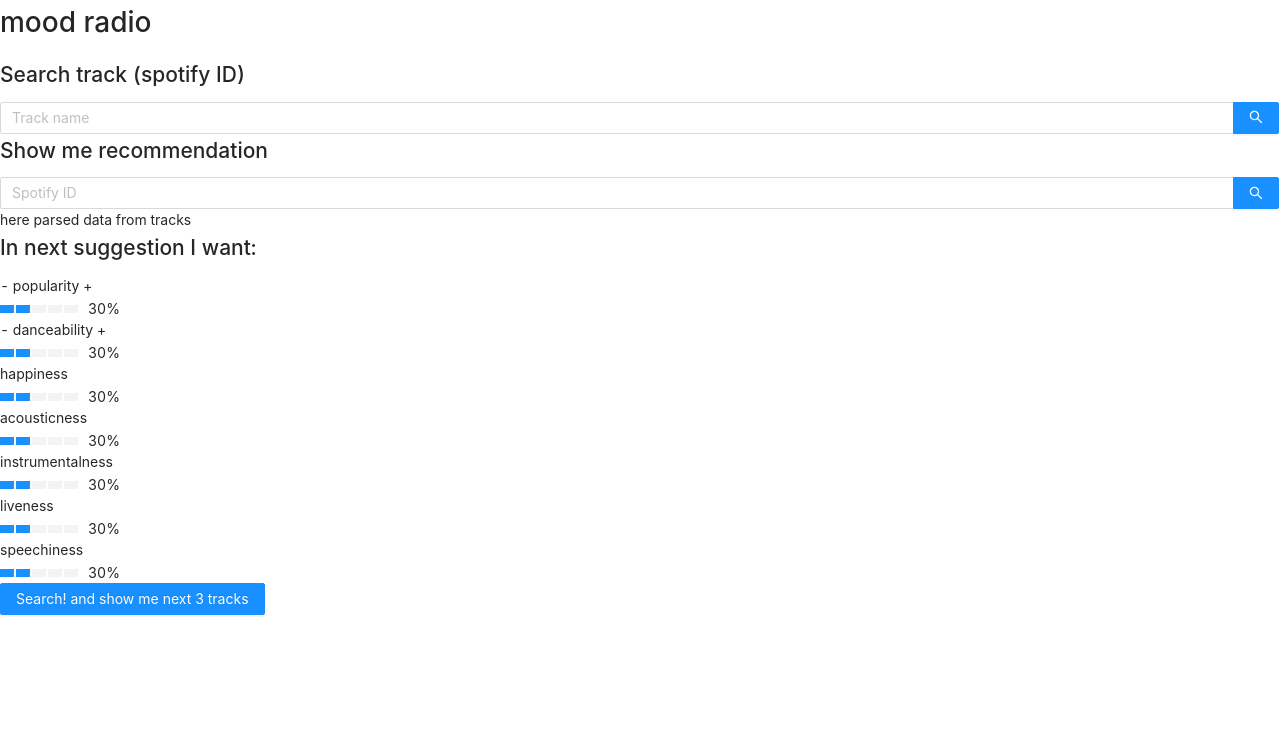
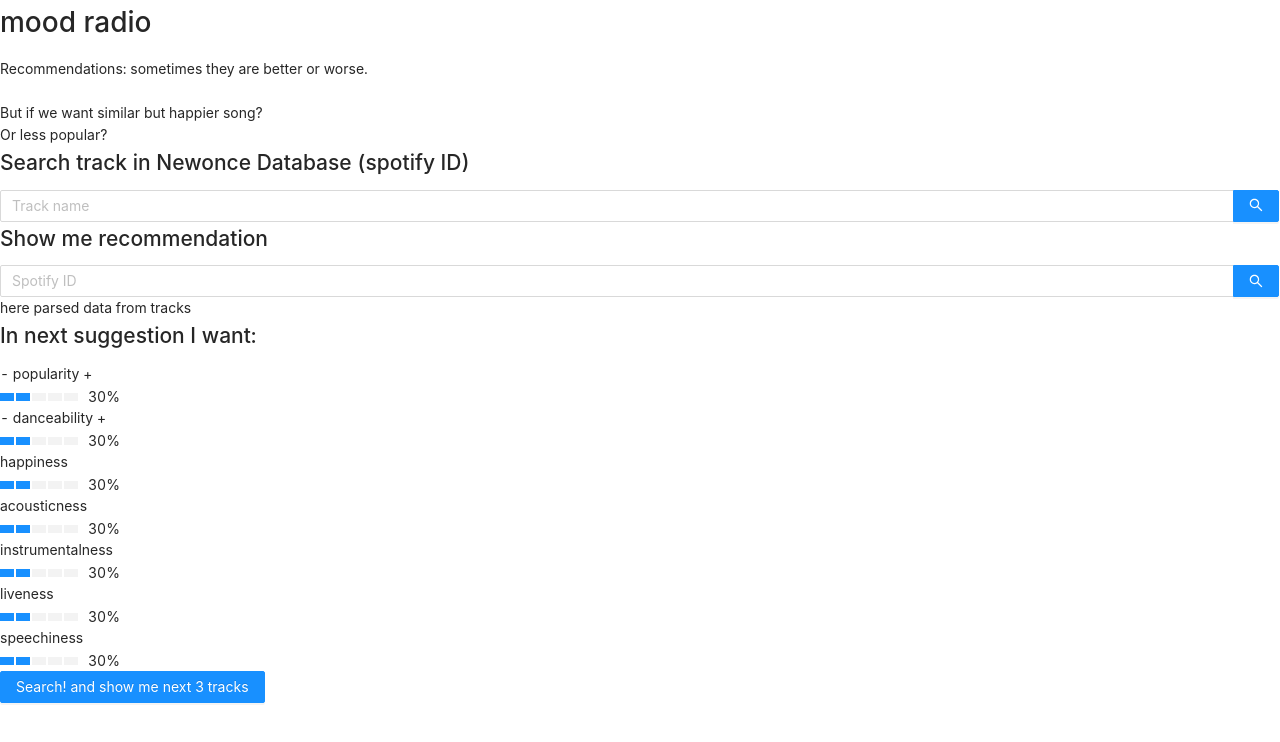
Before and after one commit to amber-zeus/radio, a Next.js app in the folder radio-mood/: page / in a window 1280 px wide. Shown: the top 742 px of the page. Built offline with nearby package versions, Linux system fonts and the light colour scheme.

Commit message:
[feat] styling

```diff
--- a/radio-mood/components/Example.js
+++ b/radio-mood/components/Example.js
@@ -4,11 +4,9 @@ export const Example = () => {
   const {Search} = Input;
   const onSearch = value => console.log(value);
   return (
-    <div className="p-6">
-      <h1 className="text-3xl">mood radio</h1>
-
+    <div className="">
       <div className="py-4">
-        <h2>Search track (spotify ID)</h2>
+        <h2>Search track in Newonce Database (spotify ID)</h2>
         <Search placeholder="Track name" onSearch={onSearch} enterButton/>
       </div>
       <div className="py-4">
--- /dev/null
+++ b/radio-mood/components/Info.js
@@ -0,0 +1,12 @@
+export const Info = () => {
+  return (
+    <div className="italic">
+      <span className="font-extrabold">Recommendations:</span> sometimes they are better or worse.
+      <br/>
+      <br/>
+      But if we want <span className="underline">similar</span> but <span className="font-bold">happier</span> song?
+      <br/>
+      Or less <span className="font-bold">popular</span>?
+    </div>
+  )
+}
--- /dev/null
+++ b/radio-mood/components/Title.js
@@ -0,0 +1,7 @@
+export const Title = () => {
+  return (
+    <h1 className="text-4xl bold pb-4 pt-4">
+      mood radio
+    </h1>
+  )
+}
--- /dev/null
+++ b/radio-mood/components/index.js
@@ -0,0 +1,3 @@
+export * from './Example'
+export * from './Info'
+export * from './Title'
--- a/radio-mood/pages/index.js
+++ b/radio-mood/pages/index.js
@@ -1,8 +1,5 @@
 import Head from 'next/head'
-import {Example} from "../components/Example";
-import { Button, DatePicker } from 'antd';
-
-
+import {Title, Example, Info} from "../components/index"
 
 export default function Home() {
   return (
@@ -11,7 +8,10 @@ export default function Home() {
         <title>mood-radio</title>
       </Head>
 
-      <div className="max-w-md m-auto pt-6">
+      <div className="max-w-md m-auto p-8">
+
+        <Title/>
+        <Info/>
         <Example/>
       </div>
     </>
```
